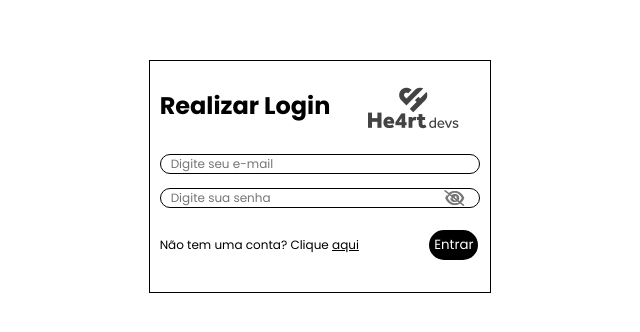
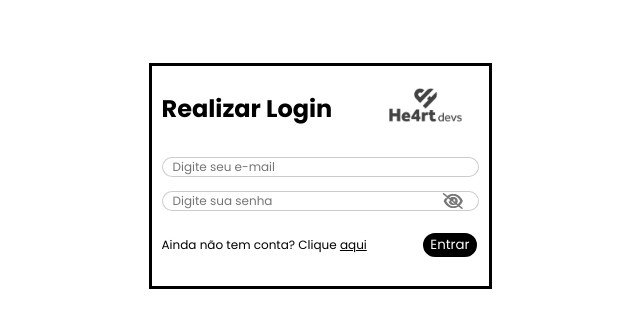
Before and after one commit to rodrigoalmeidagit/he4rtlabs-challenge-03, a plain HTML site: page projeto-03/html/sign_in.html in a window 1280 px wide. Shown: the part 224-556 px from the top of the page, without its empty margins (320-960 px from the left). Drawn offline with Linux system fonts and the light colour scheme.

Commit message:
updated sign_in html and css

```diff
--- a/projeto-03/css/sign_in.css
+++ b/projeto-03/css/sign_in.css
@@ -20,17 +20,24 @@ body {
   align-items: center;
   justify-content: center;
   flex-direction: column;
-  border: 1px solid black;
+  border: 3px solid black;
   padding: 10px;
+  width: 343px;
+  height: 226px;
 }
 
 .header {
   width: 100%;
   display: flex;
-  justify-content: space-around;
+  justify-content: space-between;
   align-items: center;
   margin-top: 10px;
   margin-bottom: 20px;
+}
+
+img {
+  width: 120px;
+  margin-bottom: 10px;
 }
 
 .form-container {
@@ -50,7 +57,7 @@ body {
   outline: 0;
   border-radius: 15px;
   margin-bottom: 10px;
-  border: 1px solid black;
+  border: 1px solid rgba(0, 0, 0, 0.2);
   padding-left: 10px;
   font-size: 12px;
 }
@@ -75,7 +82,7 @@ body {
 
 button {
   border-radius: 20px;
-  padding: 5px;
+  padding: 2px 7px;
   font-weight: 500;
   border: 2px solid white;
   background: black;
--- a/projeto-03/html/sign_in.html
+++ b/projeto-03/html/sign_in.html
@@ -20,7 +20,9 @@
     </header>
 
     <form class="form-container">
-      <input type="email" class="input" placeholder="Digite seu e-mail">
+      <div>
+        <input type="email" class="input" placeholder="Digite seu e-mail">
+      </div>
       <div class="password-container">
         <input type="password" class="input field-password" placeholder="Digite sua senha">
         <i class="far fa-eye"></i>
@@ -28,7 +30,7 @@
       </div>
 
       <footer class="footer">
-        <span>Não tem uma conta? Clique <a href="#">aqui</a></span>
+        <span>Ainda não tem conta? Clique <a href="#">aqui</a></span>
         <button>Entrar</button>
       </footer>
 
```
